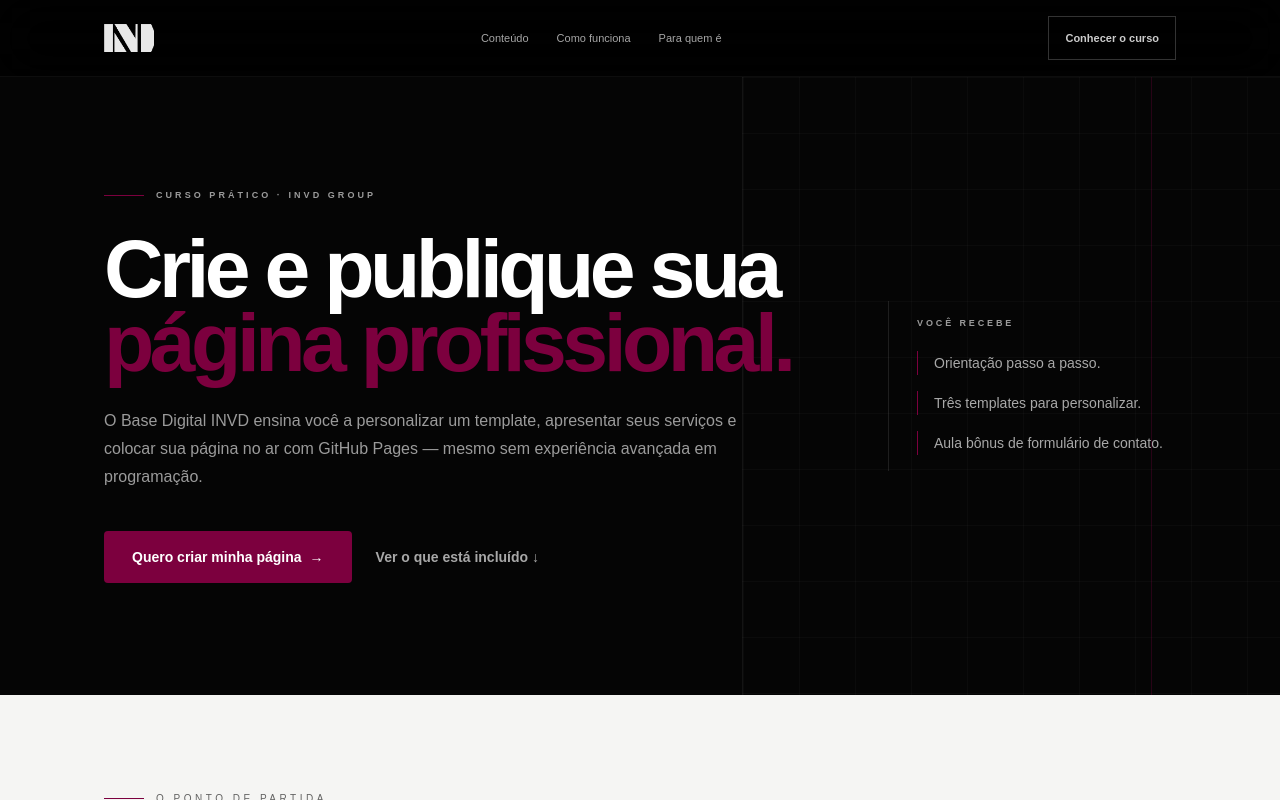
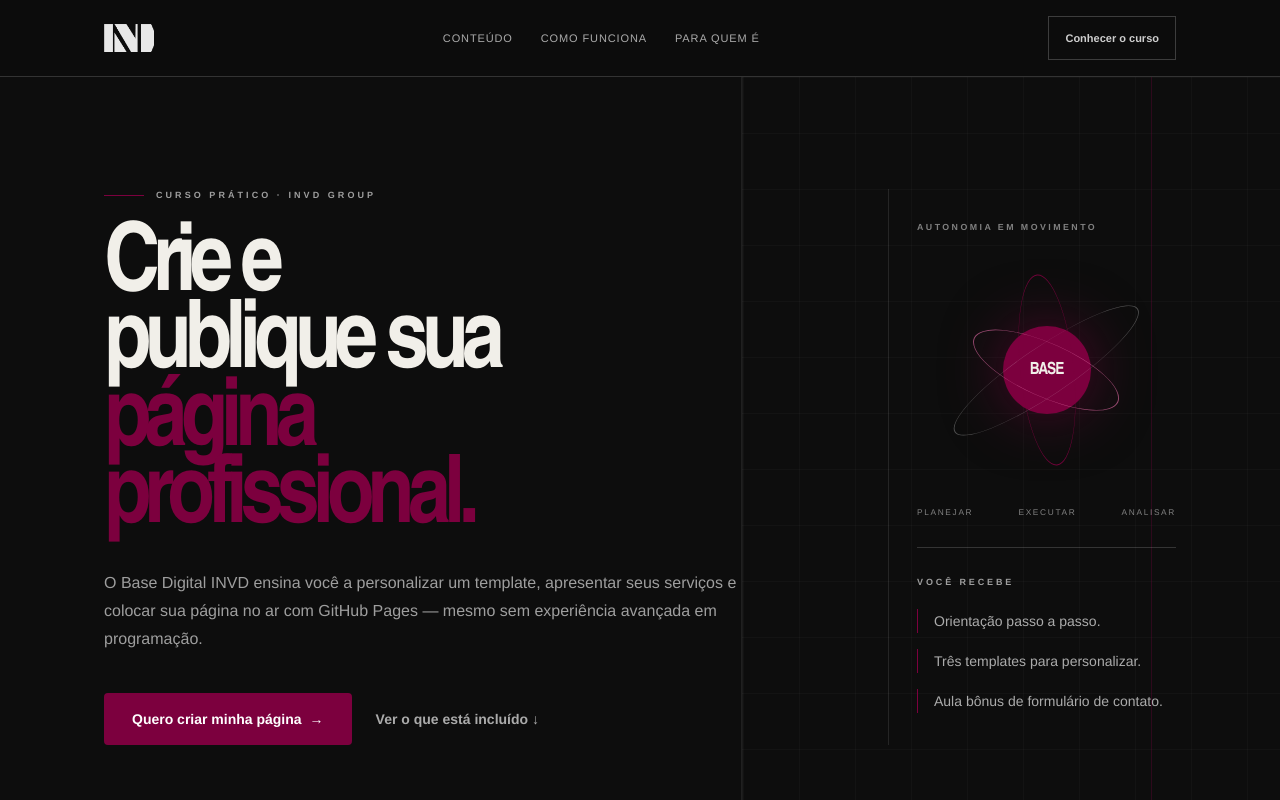
Before and after one commit to INVDGROUP/invd-site, a Next.js app: page /base-digital in a window 1280 px wide. Shown: the top 800 px of the page. Built offline with nearby package versions, Linux system fonts and the light colour scheme.

Commit message:
feat: apply editorial visual concept

```diff
--- a/app/base-digital/page.tsx
+++ b/app/base-digital/page.tsx
@@ -1,5 +1,6 @@
 import Link from "next/link";
 import BrandLogo from "../components/brand-logo";
+import EditorialOrbit from "../components/editorial-orbit";
 import { RevealObserver } from "../components/conversion-elements";
 import PurchaseLink from "./purchase-link";
 
@@ -76,14 +77,14 @@ function CheckoutButton({ location, label = "Quero criar minha página" }: { loc
 
 export default function BaseDigital() {
   return (
-    <main className="min-h-screen bg-[#050505] text-white selection:bg-[#7C003E] selection:text-white">
+    <main className="editorial-shell min-h-screen bg-[#050505] text-white selection:bg-[#7C003E] selection:text-white">
       <RevealObserver />
       <script
         type="application/ld+json"
         dangerouslySetInnerHTML={{ __html: JSON.stringify(courseJsonLd).replace(/</g, "\\u003c") }}
       />
 
-      <header className="sticky top-0 z-50 border-b border-white/5 bg-black/80 backdrop-blur-xl">
+      <header className="editorial-header sticky top-0 z-50 border-b border-white/5 bg-black/80 backdrop-blur-xl">
         <div className="mx-auto flex max-w-6xl items-center justify-between px-6 py-4 lg:px-10">
           <Link href="/" aria-label="Voltar para a página inicial da INVD" className="flex items-center gap-3">
             <BrandLogo />
@@ -99,7 +100,7 @@ export default function BaseDigital() {
         </div>
       </header>
 
-      <section className="relative overflow-hidden bg-[#050505]">
+      <section className="editorial-hero relative overflow-hidden bg-[#050505]">
         <div className="pointer-events-none absolute inset-y-0 right-0 hidden w-[42%] border-l border-white/[0.06] bg-[linear-gradient(rgba(255,255,255,0.025)_1px,transparent_1px),linear-gradient(90deg,rgba(255,255,255,0.025)_1px,transparent_1px)] bg-[size:56px_56px] lg:block" />
         <div className="pointer-events-none absolute right-[10%] top-0 h-full w-px bg-[#7C003E]/30" />
         <div className="relative mx-auto grid max-w-6xl items-center gap-14 px-6 pb-24 pt-20 lg:grid-cols-[1fr_18rem] lg:px-10 lg:pb-28 lg:pt-28">
@@ -120,7 +121,8 @@ export default function BaseDigital() {
               <a href="#conteudo" className="inline-flex min-h-12 items-center justify-center px-2 text-sm font-semibold text-white/65 transition hover:text-white focus-visible:outline-2 focus-visible:outline-offset-4 focus-visible:outline-white">Ver o que está incluído ↓</a>
             </div>
           </div>
-          <aside className="border-y border-white/10 py-7 lg:border-l lg:border-y-0 lg:py-4 lg:pl-7" aria-label="Resumo do curso">
+          <aside className="editorial-aside border-y border-white/10 py-7 lg:border-l lg:border-y-0 lg:py-4 lg:pl-7" aria-label="Resumo do curso">
+            <EditorialOrbit eyebrow="Autonomia em movimento" label="BASE" />
             <p className="text-[9px] font-semibold uppercase tracking-[0.32em] text-white/60">Você recebe</p>
             <ul className="mt-5 space-y-4 text-sm leading-6 text-white/65">
               <li className="border-l border-[#7C003E] pl-4">Orientação passo a passo.</li>
@@ -131,7 +133,7 @@ export default function BaseDigital() {
         </div>
       </section>
 
-      <section className="bg-[#F5F5F3] text-[#050505]">
+      <section className="editorial-light bg-[#F5F5F3] text-[#050505]">
         <div className="mx-auto max-w-6xl px-6 py-24 lg:px-10">
           <div className="grid gap-12 lg:grid-cols-[0.85fr_1.15fr] lg:items-end">
             <div>
@@ -146,7 +148,7 @@ export default function BaseDigital() {
         </div>
       </section>
 
-      <section id="conteudo" className="scroll-mt-20 bg-white text-[#050505]">
+      <section id="conteudo" className="editorial-light scroll-mt-20 bg-white text-[#050505]">
         <div className="mx-auto max-w-6xl px-6 py-24 lg:px-10">
           <div className="max-w-3xl">
             <div className="mb-6 flex items-center gap-3"><span className="h-px w-10 bg-[#7C003E]" /><span className="text-[10px] uppercase tracking-[0.35em] text-black/60">O que você vai aprender</span></div>
@@ -166,7 +168,7 @@ export default function BaseDigital() {
         </div>
       </section>
 
-      <section id="como-funciona" className="scroll-mt-20 bg-[#050505]">
+      <section id="como-funciona" className="editorial-dark scroll-mt-20 bg-[#050505]">
         <div className="mx-auto max-w-6xl px-6 py-24 lg:px-10">
           <div className="max-w-3xl">
             <div className="mb-6 flex items-center gap-3"><span className="h-px w-10 bg-[#7C003E]" /><span className="text-[10px] uppercase tracking-[0.35em] text-white/60">Como funciona</span><span className="h-px w-10 bg-[#7C003E]" /></div>
@@ -184,7 +186,7 @@ export default function BaseDigital() {
         </div>
       </section>
 
-      <section id="para-quem" className="scroll-mt-20 bg-[#F5F5F3] text-[#050505]">
+      <section id="para-quem" className="editorial-light scroll-mt-20 bg-[#F5F5F3] text-[#050505]">
         <div className="mx-auto grid max-w-6xl gap-px px-6 py-24 lg:grid-cols-2 lg:px-10">
           <div className="border border-[#D9D9D9] bg-white p-7 sm:p-10">
             <p className="text-[10px] font-semibold uppercase tracking-[0.3em] text-[#7C003E]">Para quem é</p>
@@ -207,7 +209,7 @@ export default function BaseDigital() {
         </div>
       </section>
 
-      <section className="bg-white text-[#050505]">
+      <section className="editorial-light bg-white text-[#050505]">
         <div className="mx-auto grid max-w-6xl gap-12 px-6 py-24 lg:grid-cols-[1fr_0.9fr] lg:items-center lg:px-10">
           <div>
             <div className="mb-6 flex items-center gap-3"><span className="h-px w-10 bg-[#7C003E]" /><span className="text-[10px] uppercase tracking-[0.35em] text-black/60">Publicação e custos</span></div>
@@ -221,7 +223,7 @@ export default function BaseDigital() {
         </div>
       </section>
 
-      <section id="inscricao" className="relative scroll-mt-20 overflow-hidden border-t border-white/10 bg-[#050505]">
+      <section id="inscricao" className="editorial-cta relative scroll-mt-20 overflow-hidden border-t border-white/10 bg-[#050505]">
         <div className="absolute left-1/2 top-0 h-px w-40 -translate-x-1/2 bg-[#7C003E]" />
         <div className="relative mx-auto max-w-4xl px-6 py-24 text-center lg:px-10">
           <p className="text-[10px] font-semibold uppercase tracking-[0.32em] text-white/60">Compra processada pela Hotmart</p>
--- /dev/null
+++ b/app/components/editorial-orbit.tsx
@@ -0,0 +1,26 @@
+type EditorialOrbitProps = {
+  eyebrow?: string;
+  label?: string;
+};
+
+export default function EditorialOrbit({
+  eyebrow = "Estratégia em movimento",
+  label = "INVD",
+}: EditorialOrbitProps) {
+  return (
+    <div className="editorial-orbit" aria-hidden="true">
+      <span className="editorial-orbit__eyebrow">{eyebrow}</span>
+      <div className="editorial-orbit__stage">
+        <span className="editorial-orbit__ring editorial-orbit__ring--one" />
+        <span className="editorial-orbit__ring editorial-orbit__ring--two" />
+        <span className="editorial-orbit__ring editorial-orbit__ring--three" />
+        <span className="editorial-orbit__core">{label}</span>
+      </div>
+      <div className="editorial-orbit__meta">
+        <span>Planejar</span>
+        <span>Executar</span>
+        <span>Analisar</span>
+      </div>
+    </div>
+  );
+}
--- a/app/diagnostico/page.tsx
+++ b/app/diagnostico/page.tsx
@@ -113,7 +113,7 @@ const questions = [
   };
 
   return (
-    <main className="min-h-screen bg-[#111] text-white flex flex-col items-center px-6 py-16">
+    <main className="diagnostic-shell min-h-screen bg-[#111] text-white flex flex-col items-center px-6 py-16">
       <div className="w-full max-w-lg">
 
         <Link href="/" aria-label="Voltar para a página inicial" className="mb-10 flex items-center">
--- a/app/globals.css
+++ b/app/globals.css
@@ -1,10 +1,17 @@
 @import "tailwindcss";
 
 :root {
-  --background: #ffffff;
-  --foreground: #000000;
+  --background: #0d0d0d;
+  --foreground: #f1efe9;
   --brand-bordeaux: #5c0030;
   --brand-wine: #7c003e;
+  --brand-rose: #e06aa5;
+  --paper: #f1efe9;
+  --ink: #0d0d0d;
+  --line-dark: rgba(255, 255, 255, 0.16);
+  --line-light: rgba(13, 13, 13, 0.18);
+  --font-display: "Arial Narrow", "Aptos Display", "Helvetica Neue", Arial, sans-serif;
+  --font-body: "Helvetica Neue", "Aptos", Arial, sans-serif;
 }
 
 @theme inline {
@@ -12,21 +19,246 @@
   --color-foreground: var(--foreground);
 }
 
-@media (prefers-color-scheme: dark) {
-  :root {
-    --background: #0a0a0a;
-    --foreground: #ededed;
-  }
-}
-
 body {
   background: var(--background);
   color: var(--foreground);
-  font-family: Arial, Helvetica, sans-serif;
+  font-family: var(--font-body);
+  text-rendering: optimizeLegibility;
 }
 
 html {
   scroll-behavior: smooth;
+}
+
+::selection {
+  background: var(--brand-wine);
+  color: #fff;
+}
+
+.editorial-shell,
+.diagnostic-shell {
+  background: var(--ink);
+  color: var(--paper);
+}
+
+.editorial-shell h1,
+.editorial-shell h2,
+.editorial-shell h3,
+.diagnostic-shell h1,
+.diagnostic-shell h2,
+.diagnostic-shell h3 {
+  font-family: var(--font-display);
+  font-stretch: condensed;
+}
+
+.editorial-shell h1,
+.editorial-shell h2 {
+  text-wrap: balance;
+}
+
+.editorial-header {
+  background: rgba(13, 13, 13, 0.9) !important;
+  border-color: var(--line-dark) !important;
+}
+
+.editorial-header nav a {
+  letter-spacing: 0.08em;
+  text-transform: uppercase;
+}
+
+.editorial-hero {
+  background:
+    linear-gradient(90deg, transparent 0, transparent calc(58% - 1px), rgba(255, 255, 255, 0.08) calc(58% - 1px), rgba(255, 255, 255, 0.08) 58%, transparent 58%),
+    var(--ink) !important;
+}
+
+.editorial-hero h1 {
+  font-size: clamp(3.65rem, 7.4vw, 7.35rem) !important;
+  font-weight: 800 !important;
+  letter-spacing: -0.075em !important;
+  line-height: 0.82 !important;
+  max-width: 12ch;
+}
+
+.editorial-shell h2 {
+  font-size: clamp(2.8rem, 5.3vw, 5.6rem) !important;
+  font-weight: 800 !important;
+  letter-spacing: -0.065em !important;
+  line-height: 0.86 !important;
+}
+
+.editorial-shell h3 {
+  letter-spacing: -0.025em;
+}
+
+.editorial-dark {
+  background-color: var(--ink) !important;
+}
+
+.editorial-light {
+  background-color: var(--paper) !important;
+  color: var(--ink) !important;
+}
+
+.editorial-cta {
+  background: var(--brand-wine) !important;
+  color: #fff !important;
+}
+
+.editorial-cta h2,
+.editorial-cta p,
+.editorial-cta span {
+  color: #fff !important;
+}
+
+.editorial-cta a {
+  background: var(--paper) !important;
+  color: var(--ink) !important;
+}
+
+.editorial-aside {
+  align-self: stretch;
+  display: flex;
+  flex-direction: column;
+  justify-content: center;
+}
+
+.editorial-orbit {
+  border-bottom: 1px solid var(--line-dark);
+  margin-bottom: 1.75rem;
+  padding-bottom: 1.75rem;
+}
+
+.editorial-orbit__eyebrow {
+  color: rgba(255, 255, 255, 0.48);
+  display: block;
+  font-size: 0.55rem;
+  font-weight: 700;
+  letter-spacing: 0.28em;
+  text-transform: uppercase;
+}
+
+.editorial-orbit__stage {
+  aspect-ratio: 1;
+  display: grid;
+  margin: 1rem auto;
+  max-width: 15rem;
+  place-items: center;
+  position: relative;
+}
+
+.editorial-orbit__ring {
+  border: 1px solid rgba(224, 106, 165, 0.65);
+  border-radius: 50%;
+  inset: 17%;
+  position: absolute;
+  transform: rotate(24deg) scaleY(0.34);
+}
+
+.editorial-orbit__ring--two {
+  border-color: rgba(124, 0, 62, 0.92);
+  inset: 10%;
+  transform: rotate(84deg) scaleY(0.28);
+}
+
+.editorial-orbit__ring--three {
+  border-color: rgba(255, 255, 255, 0.28);
+  inset: 4%;
+  transform: rotate(146deg) scaleY(0.22);
+}
+
+.editorial-orbit__core {
+  background: var(--brand-wine);
+  border-radius: 50%;
+  box-shadow: 0 0 60px rgba(124, 0, 62, 0.55);
+  display: grid;
+  font-family: var(--font-display);
+  font-size: 1.05rem;
+  font-weight: 800;
+  height: 5.5rem;
+  letter-spacing: -0.06em;
+  place-items: center;
+  width: 5.5rem;
+}
+
+.editorial-orbit__meta {
+  color: rgba(255, 255, 255, 0.48);
+  display: flex;
+  font-size: 0.52rem;
+  justify-content: space-between;
+  letter-spacing: 0.2em;
+  text-transform: uppercase;
+}
+
+.editorial-shell article,
+.editorial-shell dl,
+.diagnostic-shell button,
+.diagnostic-shell [class*="rounded-xl"] {
+  border-radius: 0 !important;
+}
+
+.diagnostic-shell {
+  background:
+    linear-gradient(rgba(255, 255, 255, 0.025) 1px, transparent 1px),
+    linear-gradient(90deg, rgba(255, 255, 255, 0.025) 1px, transparent 1px),
+    var(--ink) !important;
+  background-size: 56px 56px;
+}
+
+.diagnostic-shell > div {
+  border-left: 1px solid var(--line-dark);
+  border-right: 1px solid var(--line-dark);
+  max-width: 46rem !important;
+  min-height: calc(100vh - 8rem);
+  padding: 0 3rem;
+}
+
+.diagnostic-shell h1 {
+  font-size: clamp(3.4rem, 8vw, 6.2rem) !important;
+  letter-spacing: -0.07em !important;
+  line-height: 0.84 !important;
+}
+
+.diagnostic-shell h2 {
+  font-size: clamp(1.9rem, 4vw, 3.3rem);
+  letter-spacing: -0.045em;
+  line-height: 0.95;
+}
+
+.diagnostic-shell button,
+.diagnostic-shell a[href*="whatsapp"] {
+  border-radius: 0 !important;
+}
+
+@media (max-width: 1023px) {
+  .editorial-hero {
+    background: var(--ink) !important;
+  }
+
+  .editorial-orbit__stage {
+    max-width: 12rem;
+  }
+}
+
+@media (max-width: 640px) {
+  .editorial-hero h1 {
+    font-size: clamp(3.4rem, 16vw, 5rem) !important;
+  }
+
+  .editorial-shell h2 {
+    font-size: clamp(2.75rem, 13vw, 4rem) !important;
+  }
+
+  .diagnostic-shell {
+    padding-left: 1rem !important;
+    padding-right: 1rem !important;
+  }
+
+  .diagnostic-shell > div {
+    border-left: 0;
+    border-right: 0;
+    padding: 0;
+  }
 }
 
 .brand-logo {
```
Also changed, not shown: app/page.tsx (+13 -11 lines).
